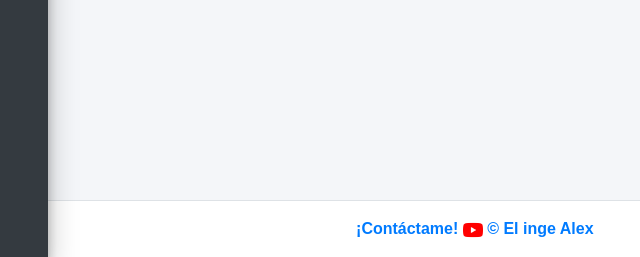
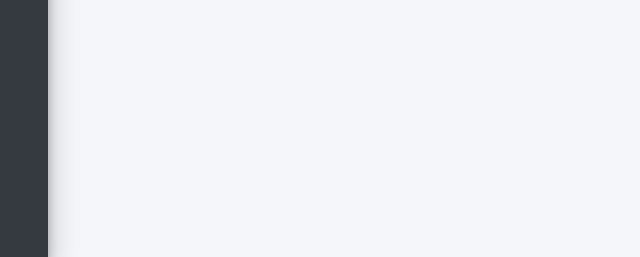
Before and after one commit to NicolasAgustin/PuntoDeVenta2, a Django app: page / in a window 1280 px wide. Shown: the part 543-800 px from the top of the page, without its empty margins (202-842 px from the left). Run offline with Django 4.2, Linux system fonts and the light colour scheme; some libraries are stand-ins or nearby versions.

Commit message:
Removed footer

```diff
--- a/templates/base.html
+++ b/templates/base.html
@@ -172,13 +172,6 @@
       <!-- /.content -->
     </div>
     <!-- /.content-wrapper -->
-    <footer class="main-footer text-center text-primary">
-      <a href="https://www.youtube.com/c/AlejandroHernandezmicanal/videos" target="_blank" rel="noopener noreferrer">
-        <strong>¡Contáctame! <img src="{% static 'index/img/youtube.png' %}" alt="Logo Youtube" width="20"> &copy; El
-          inge
-          Alex
-        </strong>
-      </a>
     </footer>
 
     <!-- Control Sidebar -->
```
